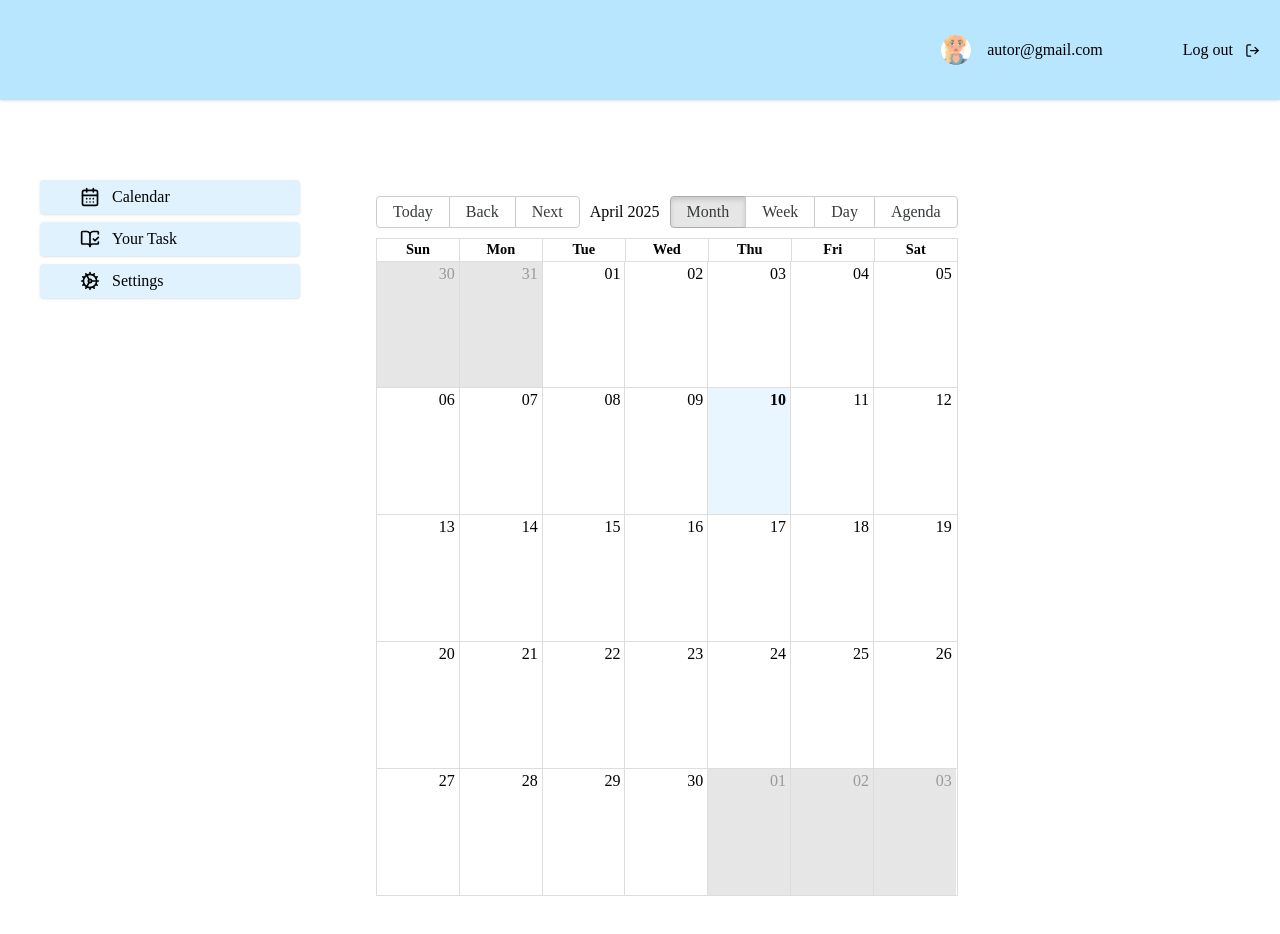
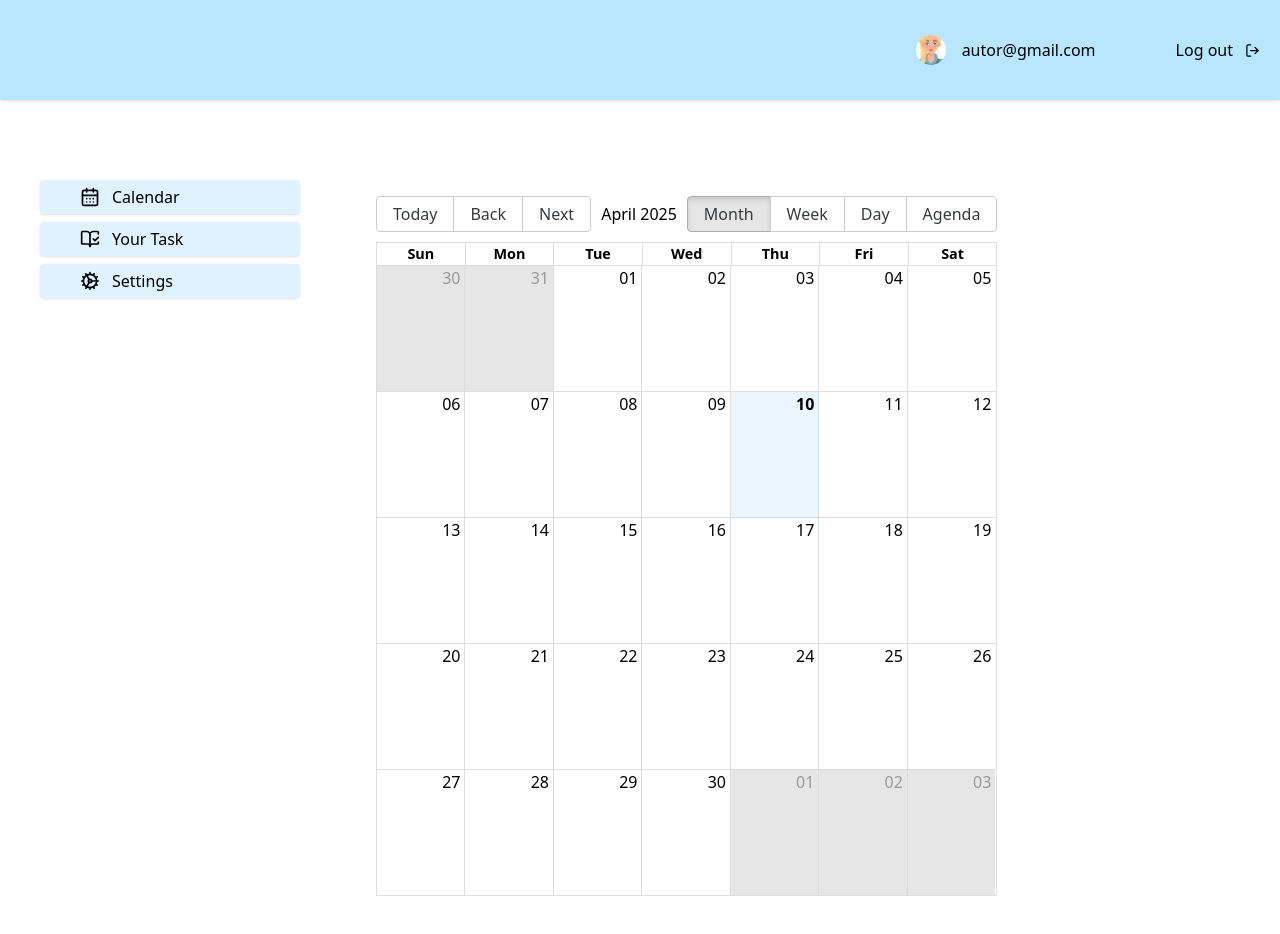
Before and after one commit to HannaNikola/calendar, a Next.js app: page / in a window 1280 px wide. Shown: the top 934 px of the page. Built offline with nearby package versions, Linux system fonts and the light colour scheme; no server answers.

Commit message:
add font

```diff
--- a/src/app/(root)/globals.css
+++ b/src/app/(root)/globals.css
@@ -1,4 +1,10 @@
 @import "tailwindcss";
+
+@layer utilities {
+    .text-balance {
+        text-wrap: balance;
+    }
+}
 
 @layer base {
     * {
@@ -8,7 +14,8 @@
     }
 
     body{
-        font-family: 'sans-serif';
+        font-family: var(--font-inter), Arial, Helvetica, sans-serif;
+        font-size: 16px;
         margin: auto;
     }
 }
--- a/src/app/components_Calendar/Calendar.tsx
+++ b/src/app/components_Calendar/Calendar.tsx
@@ -57,10 +57,13 @@ export const CalendarEl = () => {
     setModalOpen(true);
   };
 
+
+
   return (
     <section className="flex items-center justify-center p-4 ">
       <div className=" flex w-full h-[360px] md:h-[700px] ">
         <Calendar
+        style={{ height: "100%", width: "100%"}}
           localizer={localizer}
           events={parsedEvents}
           startAccessor="start"
--- a/tailwind.config.ts
+++ b/tailwind.config.ts
@@ -6,10 +6,7 @@ const config: Config = {
 
     extend: {
       fontFamily:{
-         sans: ['var(--font-sans)',
-          'ui-sans-serif',
-          'system-ui',
-          '-apple-system',]
+        sans: ['var(--font-inter)']
       },
     },
   },
```
